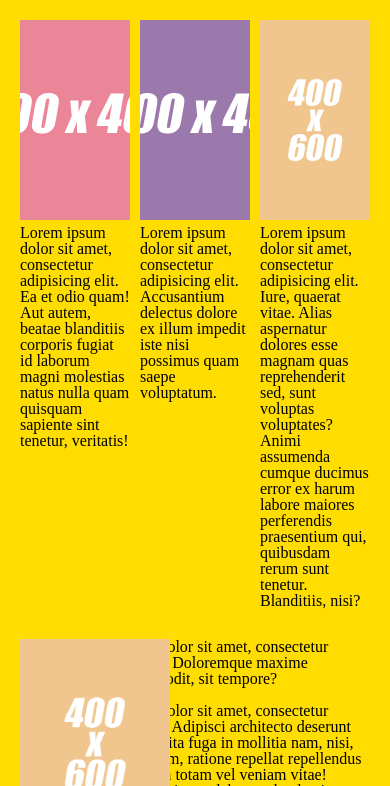
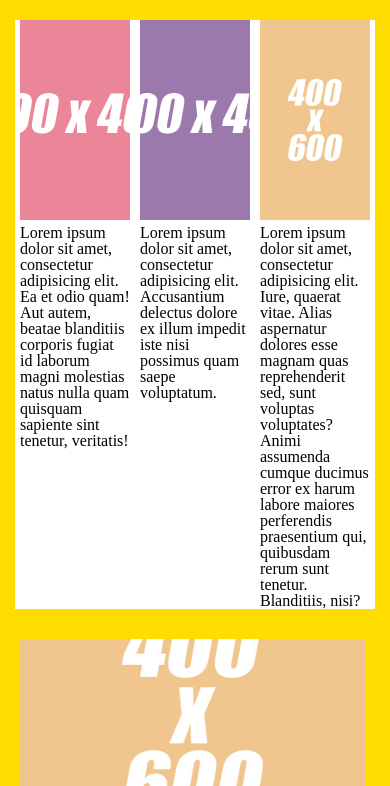
Before and after one commit to TetianaChykalova/adaptive-image, a plain HTML site: page index.html in a window 390 px wide. Shown: the top 786 px of the page. Drawn offline with Linux system fonts and the light colour scheme.

Commit message:
adaptive branch

```diff
--- a/css/style.css
+++ b/css/style.css
@@ -45,36 +45,44 @@ body {
     background: #ffdd00;
     padding: 20px;
 }
-/*.container {*/
-/*    max-width: 1200px;*/
-/*    margin: 0 auto;*/
-/*}*/
-/*@media (max-width: 1200px) {*/
-/*    .container {*/
-/*        max-width: 970px;*/
-/*    }*/
-/*}*/
-/*@media (max-width: 992px) {*/
-/*    .container {*/
-/*        max-width: 750px;*/
-/*    }*/
-/*}*/
-/*@media (max-width: 767px) {*/
-/*    .container {*/
-/*        max-width: none;*/
-/*    }*/
-/*    .row {*/
-/*        display: flex;*/
-/*        flex-direction: column;*/
-/*        margin: 0 0 5px 0;*/
-/*    }*/
-/*    .row__item {*/
-/*        padding: 0;*/
-/*    }*/
-/*    .column__item {*/
-/*        flex-wrap: wrap;*/
-/*    }*/
-/*}*/
+.container {
+    max-width: 1330px;
+    margin: 0 auto;
+}
+@media (max-width: 1330px) {
+    .container {
+        max-width: 1200px;
+    }
+}
+@media (max-width: 1200px) {
+    .container {
+        max-width: 970px;
+    }
+}
+@media (max-width: 992px) {
+    .container {
+        max-width: 750px;
+    }
+}
+@media (max-width: 767px) {
+    .container {
+        max-width: none;
+    }
+    .row {
+        display: flex;
+        flex-direction: column;
+        flex-wrap: nowrap;
+        margin: 0 0 5px 0;
+        background: #ffffff;
+    }
+    .row__item {
+        padding: 0;
+    }
+    .column__item {
+        flex-wrap: wrap;
+        margin: 0 0 30px 0;
+    }
+}
 
 
 .row {
```
